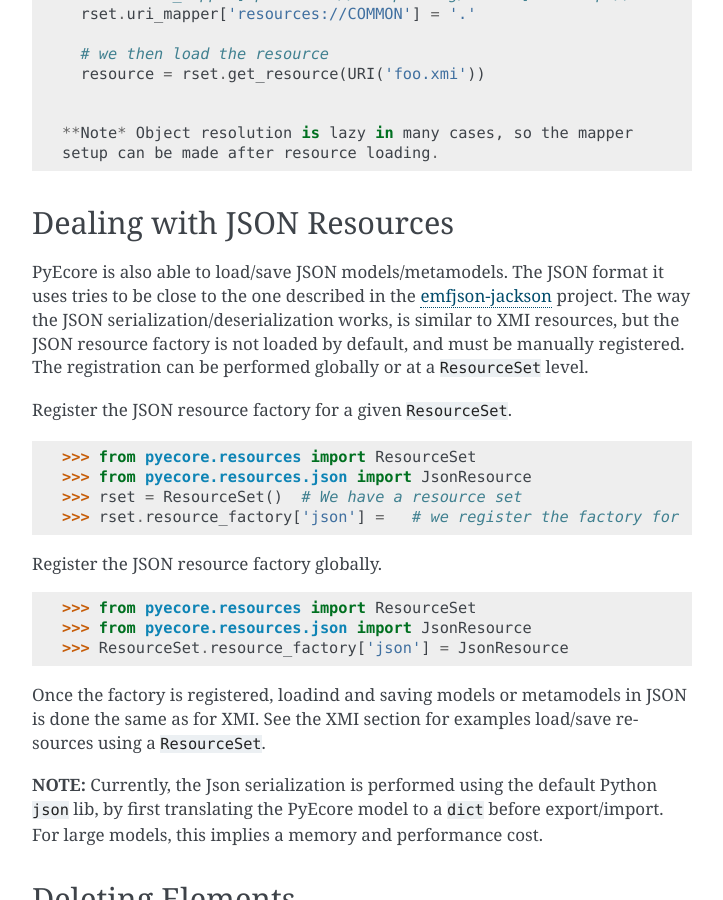
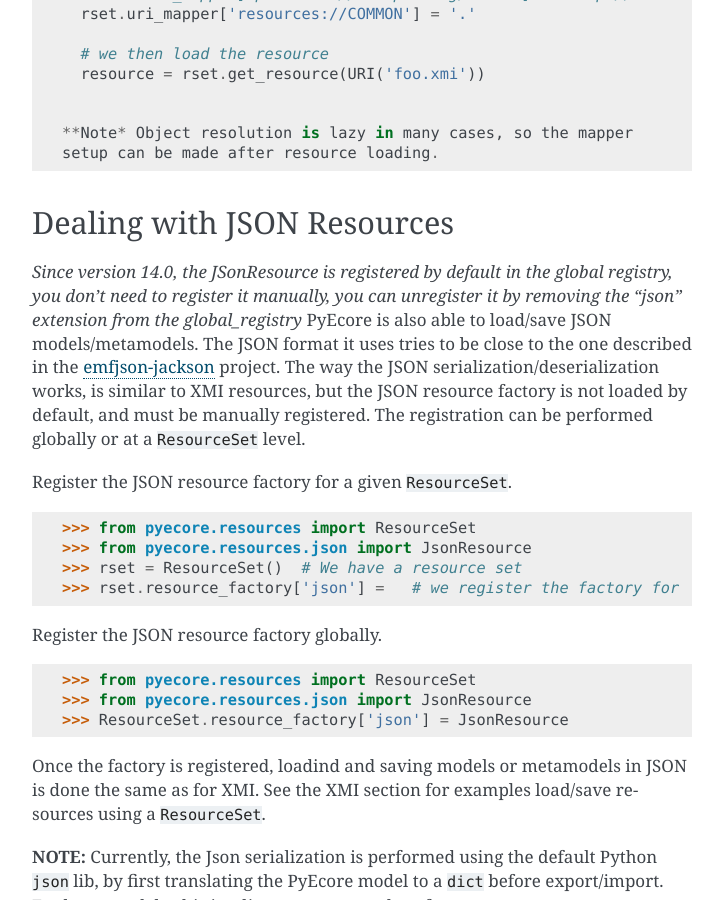
Before and after one commit to pyecore/pyecore, a Sphinx documentation site: the page built from doc/source/user/quickstart.rst, in a window 1280 px wide and 900 px high, scrolled down 17047 px. Shown: the whole window, without its empty margins (388-1111 px from the left). Built offline with Sphinx 7.4.7, drawn with Linux system fonts in a browser that asks for light colours; comment, search, counter and statistics services are not loaded.

Commit message:
Update documentation

```diff
--- a/doc/source/user/quickstart.rst
+++ b/doc/source/user/quickstart.rst
@@ -920,6 +920,7 @@ PyEcore how to translate the URIs appropriately.
 Dealing with JSON Resources
 ---------------------------
 
+*Since version 14.0, the JSonResource is registered by default in the global registry, you don't need to register it manually, you can unregister it by removing the "json" extension from the global_registry*
 PyEcore is also able to load/save JSON models/metamodels. The JSON format it uses
 tries to be close to the one described in the `emfjson-jackson <https://github.com/emfjson/emfjson-jackson>`_ project.
 The way the JSON serialization/deserialization works, is similar to XMI resources,
```
